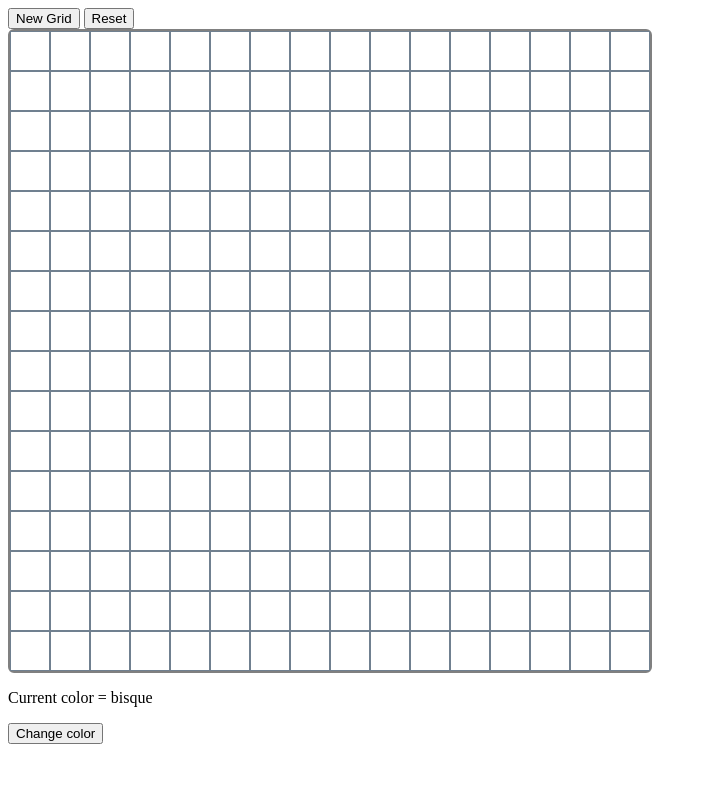
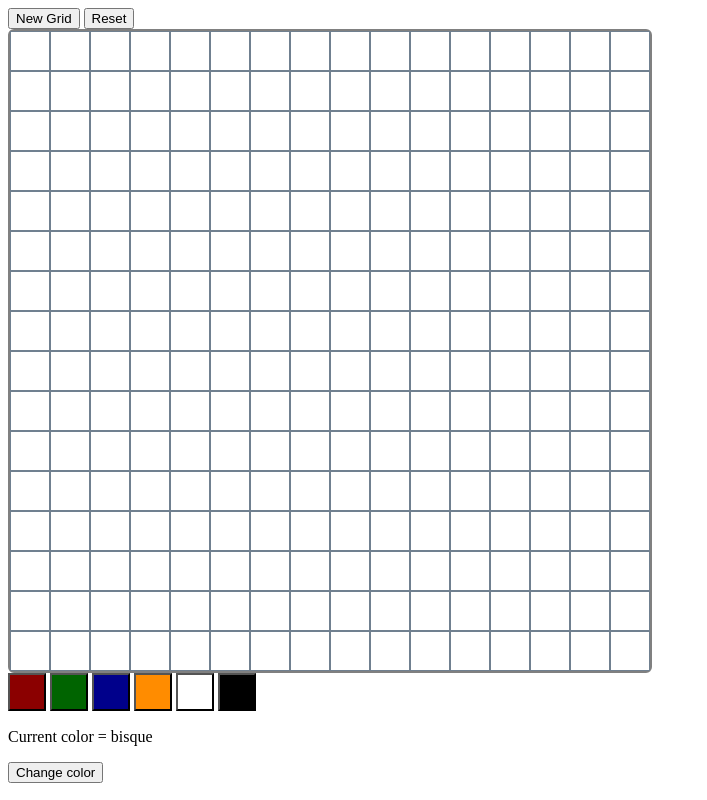
Before and after one commit to nocoineratall/etch-a-sketch, a plain HTML site: page index.html in a window 1280 px wide. Shown: the whole page, without its empty margins (0-707 px from the left). Drawn offline with Linux system fonts and the light colour scheme.

Commit message:
Add preset colors

```diff
--- a/index.html
+++ b/index.html
@@ -12,10 +12,18 @@
     <button class="reset-btn">Reset</button>
     <div class="container"></div>
     <div class="color-btn-container">
+      <div class="preset-colors">
+        <button class="darkred"></button>
+        <button class="darkgreen"></button>
+        <button class="darkblue"></button>
+        <button class="darkorange"></button>
+        <button class="white"></button>
+        <button class="black"></button>
+      </div>
       <p class="current-color-p">
         Current color = <span class="current-color">bisque</span>
       </p>
-      <button class="color-btn">Change color</button>
+      <button class="change-color-btn">Change color</button>
     </div>
   </body>
 </html>
```
